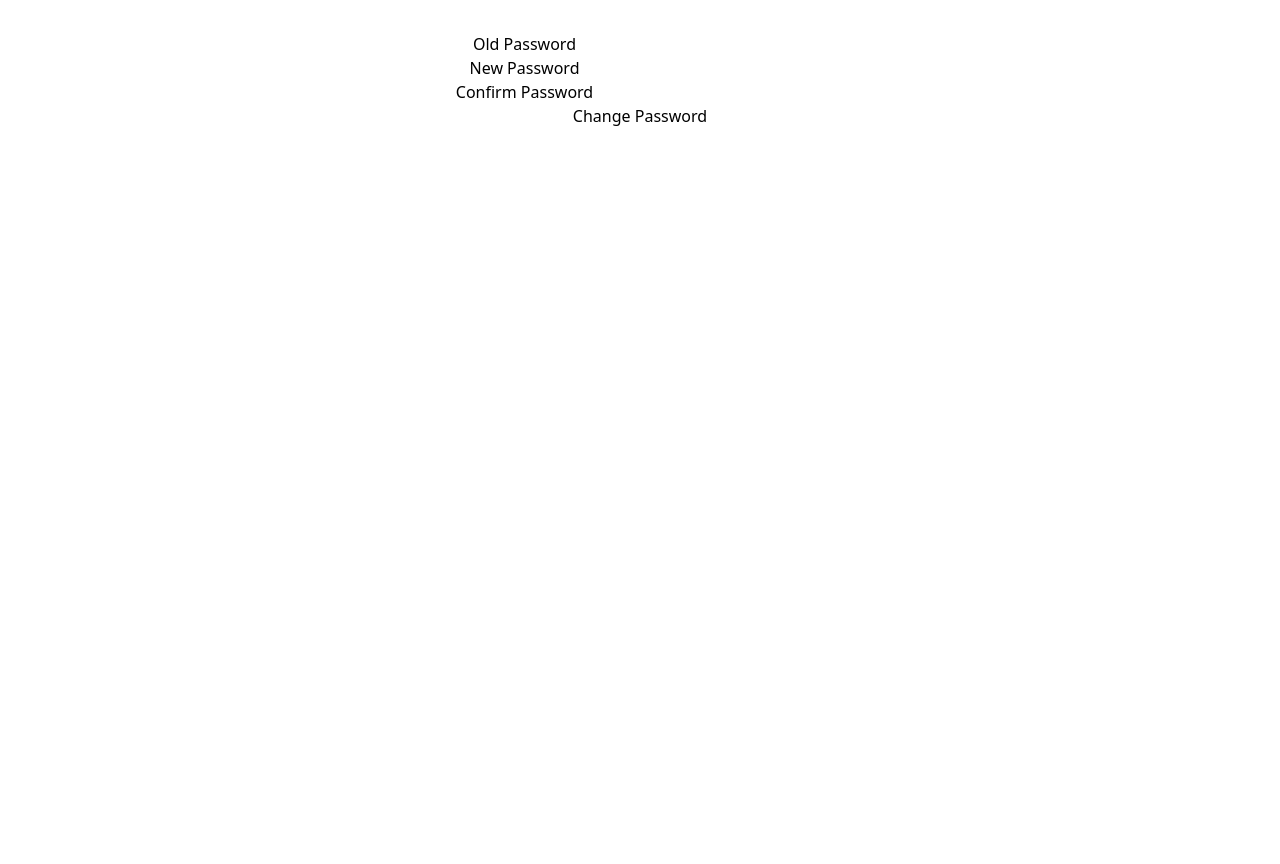
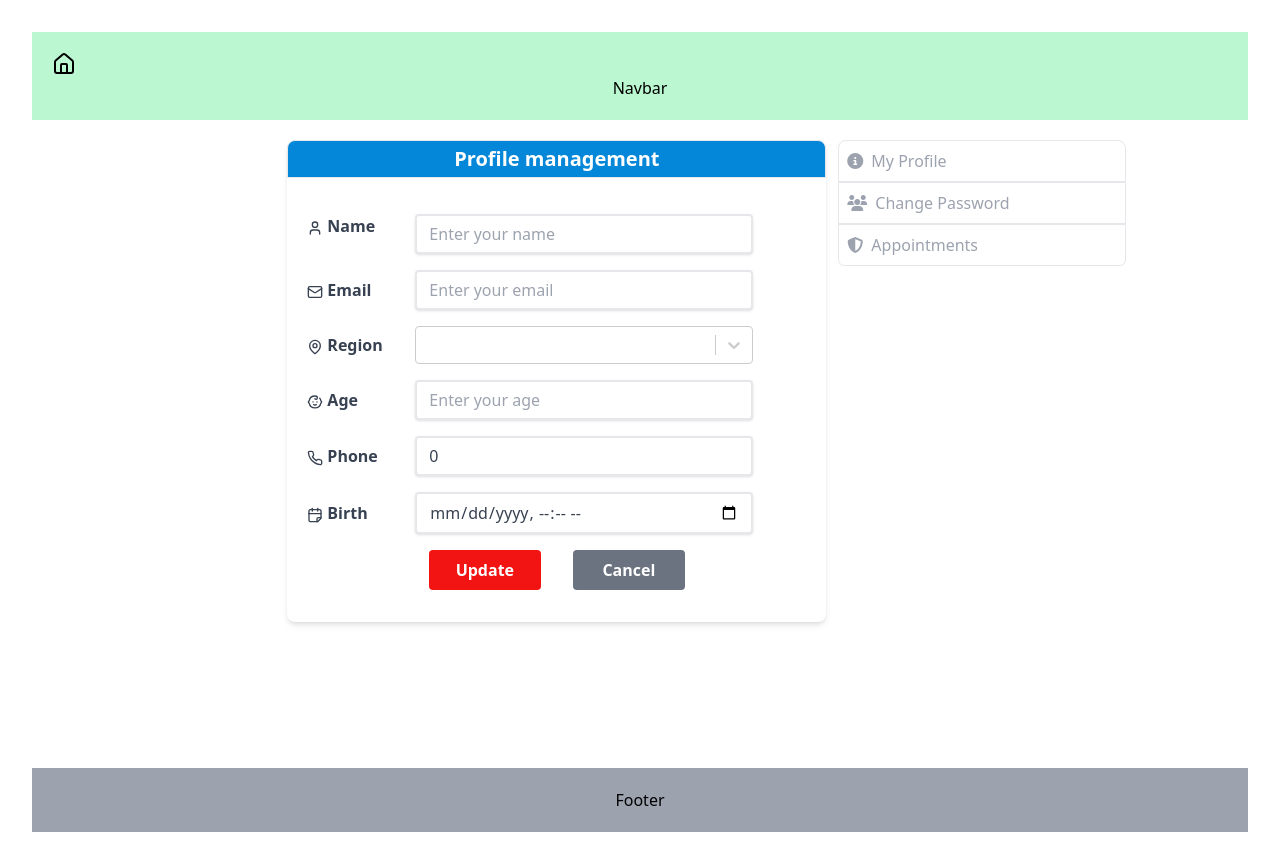
Before and after one commit to Ahmed10257/Medical-Care-System, a React (Vite) app in the folder Front-End/: page /patient-profile in a window 1280 px wide. Before the commit the page ends 800 px from the top, so only its background shows below. Built offline with nearby package versions, Linux system fonts and the light colour scheme; no server answers.

Commit message:
feat:adding patient change password component with validations

```diff
--- a/Front-End/src/App.tsx
+++ b/Front-End/src/App.tsx
@@ -1,16 +1,16 @@
 import { RouterProvider } from "react-router-dom";
 import "./App.css";
 import router from "./router";
-import PatientProfile from "./pages/PatientProfile";
-import ChangePassword from "./components/patient-profile/ChangePassword";
+// import PatientProfile from "./pages/PatientProfile";
+// import ChangePassword from "./components/patient-profile/ChangePassword";
 // import PatientProfile from "./pages/PatientProfile";
 
 function App() {
   return (
     <>
-      {/* <RouterProvider router={router} /> */}
+      <RouterProvider router={router} />
       {/* <PatientProfile /> */}
-      <ChangePassword />
+      {/* <ChangePassword /> */}
     </>
   );
 }
--- a/Front-End/src/components/patient-profile/ChangePassword.tsx
+++ b/Front-End/src/components/patient-profile/ChangePassword.tsx
@@ -1,22 +1,50 @@
 import { useState } from "react";
 import axios from "axios";
+import Swal from "sweetalert2";
+import { validatePassword } from "../../utils/patient-profile-func";
 
-function ChangePassword() {
+interface FormPasswordData {
+  oldPassword: string;
+  newPassword: string;
+  confirmPassword: string;
+}
+
+const ChangePassword = () => {
   const [oldPassword, setOldPassword] = useState("");
-  const [error, setError] = useState("");
-  const [errorConfirm, setErrorConfirm] = useState("");
-  const [success, setSuccess] = useState("");
-  const [successConfirm, setSuccessConfirm] = useState("");
   const [newPassword, setNewPassword] = useState("");
   const [confirmPassword, setConfirmPassword] = useState("");
+  const [errors, setErrors] = useState<{
+    oldPassword?: string;
+    newPassword?: string;
+    confirmPassword?: string;
+    general?: string;
+  }>({});
+
+  const handleChange = (field: string, value: string) => {
+    setErrors((prev) => ({ ...prev, [field]: "" }));
+    if (field === "oldPassword") setOldPassword(value);
+    if (field === "newPassword") setNewPassword(value);
+    if (field === "confirmPassword") setConfirmPassword(value);
+  };
 
   const changePassword = async (e: { preventDefault: () => void }) => {
-    e.preventDefault(); // Prevent the default form submission
+    e.preventDefault();
+
+    const formData: FormPasswordData = {
+      oldPassword,
+      newPassword,
+      confirmPassword,
+    };
+
+    const newErrors = validatePassword(formData);
+    if (Object.keys(newErrors).length > 0) {
+      setErrors(newErrors);
+      return;
+    }
 
     try {
-      // Step 1: Verify the old password
       const responseVerify = await axios.post(
-        `http://localhost:3000/patient/6678a12a4dbf01704044de71/verify-password`,
+        `http://localhost:3000/patient/66792d1e4c73ce610ac03a29/verify-password`,
         {
           password: oldPassword,
           newPassword: newPassword,
@@ -24,65 +52,150 @@
       );
 
       if (!responseVerify.data) {
-        setError("Password verification failed. Please try again.");
+        setErrors((prev) => ({
+          ...prev,
+          oldPassword: "Password verification failed. Please try again.",
+        }));
         return;
       }
 
-      // Step 2: Verify new password and confirm password match
-      if (newPassword !== confirmPassword) {
-        setErrorConfirm("Passwords do not match.");
-        return;
-      }
-
-      // Step 3: If verification succeeds, update the password
-
-      // If everything succeeds
-      setSuccess("Password updated successfully!");
+      Swal.fire({
+        title: "Success",
+        text: "Password updated successfully!",
+        icon: "success",
+        confirmButtonText: "Ok",
+      });
     } catch (error) {
       console.error("Error:", error);
-      setError("Failed to verify or update password. Please try again.");
+      setErrors((prev) => ({
+        ...prev,
+        general: "Failed to verify or update password. Please try again.",
+      }));
     }
   };
 
   return (
-    <>
-      <div>
-        <form onSubmit={changePassword}>
-          <div>
-            <label>Old Password</label>
-            <input
-              type="password"
-              value={oldPassword}
-              onChange={(e) => setOldPassword(e.target.value)}
-            />
-            {error && <p style={{ color: "red" }}>{error}</p>}
-            {success && <p style={{ color: "green" }}>{success}</p>}
-          </div>
-          <div>
-            <label>New Password</label>
-            <input
-              type="password"
-              value={newPassword}
-              onChange={(e) => setNewPassword(e.target.value)}
-            />
-          </div>
-          <div>
-            <label>Confirm Password</label>
-            <input
-              type="password"
-              value={confirmPassword}
-              onChange={(e) => setConfirmPassword(e.target.value)}
-            />
-            {errorConfirm && <p style={{ color: "red" }}>{errorConfirm}</p>}
-            {successConfirm && (
-              <p style={{ color: "green" }}>{successConfirm}</p>
+    <div className="container">
+      <div className="bg-white shadow-md rounded-lg text-left pt-0">
+        <h1
+          className="text-xl font-bold text-center w-full rounded-t-lg border p-1"
+          style={{
+            background: "#0487D9",
+            color: "white",
+          }}
+        >
+          Change Password
+        </h1>
+        <form onSubmit={changePassword} className="mt-5 p-4 flex flex-col">
+          <div className="mb-4">
+            <div className="flex flex-col md:flex-row">
+              <label
+                className="w-full md:w-24 text-gray-700 text-md font-bold mb-2 md:mb-0 lg:w-56"
+                htmlFor="oldPassword"
+              >
+                Old Password
+              </label>
+              <input
+                className={`shadow appearance-none border-solid border-2 rounded w-full md:w-8/12 focus:border-blue-400 md:ml-4 md:mt-0 mt-2 py-2 px-3 text-gray-700 leading-tight focus:outline-none focus:shadow-outline ${
+                  errors.oldPassword ? "border-red-500" : ""
+                }`}
+                id="oldPassword"
+                type="password"
+                name="oldPassword"
+                value={oldPassword}
+                onChange={(e) => handleChange("oldPassword", e.target.value)}
+                placeholder="Enter your old password"
+              />
+            </div>
+            {errors.oldPassword && (
+              <p className="text-red-500 text-xs lg:ml-64 font-bold italic mt-1">
+                {errors.oldPassword}
+              </p>
             )}
           </div>
-          <button type="submit">Change Password</button>
+
+          <div className="mb-4">
+            <div className="flex flex-col md:flex-row">
+              <label
+                className="w-full md:w-24 text-gray-700 text-md font-bold mb-2 md:mb-0 lg:w-56"
+                htmlFor="newPassword"
+              >
+                New Password
+              </label>
+              <input
+                className={`shadow appearance-none border-solid border-2 rounded w-full md:w-8/12 focus:border-blue-400 md:ml-4 md:mt-0 mt-2 py-2 px-3 text-gray-700 leading-tight focus:outline-none focus:shadow-outline ${
+                  errors.newPassword ? "border-red-500" : ""
+                }`}
+                id="newPassword"
+                type="password"
+                name="newPassword"
+                value={newPassword}
+                onChange={(e) => handleChange("newPassword", e.target.value)}
+                placeholder="Enter your new password"
+              />
+            </div>
+            {errors.newPassword && (
+              <p className="text-red-500 text-xs lg:ml-64 font-bold italic mt-1">
+                {errors.newPassword}
+              </p>
+            )}
+          </div>
+          <div className="mb-4">
+            <div className="flex flex-col md:flex-row">
+              <label
+                className="w-full md:w-24 text-gray-700 text-md font-bold mb-2 md:mb-0 lg:w-56"
+                htmlFor="confirmPassword"
+              >
+                Confirm Password
+              </label>
+              <input
+                className={`shadow appearance-none border-solid border-2 rounded w-full md:w-8/12 focus:border-blue-400 md:ml-4 md:mt-0 mt-2 py-2 px-3 text-gray-700 leading-tight focus:outline-none focus:shadow-outline ${
+                  errors.confirmPassword ? "border-red-500" : ""
+                }`}
+                id="confirmPassword"
+                type="password"
+                name="confirmPassword"
+                value={confirmPassword}
+                onChange={(e) =>
+                  handleChange("confirmPassword", e.target.value)
+                }
+                placeholder="Confirm your new password"
+              />
+            </div>
+            {errors.confirmPassword && (
+              <p className="text-red-500 text-xs lg:ml-64 font-bold italic mt-1">
+                {errors.confirmPassword}
+              </p>
+            )}
+          </div>
+
+          {errors.general && (
+            <p className="text-red-500 text-center font-bold italic mt-1">
+              {errors.general}
+            </p>
+          )}
+          <div className="flex justify-center flex-col md:flex-row gap-4 md:gap-8 mt-4">
+            <button
+              className="text-white w-full md:w-28 font-bold py-2 px-4 rounded focus:outline-none focus:shadow-outline mb-4"
+              style={{ backgroundColor: "#F21313" }}
+              type="submit"
+            >
+              Update
+            </button>
+            <button
+              onClick={() => {
+                window.location.href = "/";
+              }}
+              className="bg-gray-500 w-full md:w-28 hover:bg-gray-700 text-white font-bold py-2 px-4 rounded focus:outline-none focus:shadow-outline mb-4"
+              type="button"
+            >
+              Cancel
+            </button>
+          </div>
         </form>
       </div>
-    </>
+    </div>
   );
-}
+};
 
 export default ChangePassword;
--- a/Front-End/src/interfaces/patient-profile.ts
+++ b/Front-End/src/interfaces/patient-profile.ts
@@ -12,3 +12,9 @@
   addresses: Address[];
   birthDate: string;
 }
+
+export interface FormPasswordData {
+  oldPassword: string;
+  newPassword: string;
+  confirmPassword: string;
+}
--- a/Front-End/src/utils/patient-profile-func.ts
+++ b/Front-End/src/utils/patient-profile-func.ts
@@ -1,4 +1,4 @@
-import { FormData } from "../interfaces/patient-profile";
+import { FormData, FormPasswordData } from "../interfaces/patient-profile";
 
 export const validate = (formData: FormData) => {
   const newErrors: any = {};
@@ -41,3 +41,25 @@
 
   return newErrors;
 };
+
+export const validatePassword = (formData: FormPasswordData) => {
+  const newErrors: any = {};
+
+  if (!formData.oldPassword) {
+    newErrors.oldPassword = "Old Password is required.";
+  }
+  if (!formData.newPassword) {
+    newErrors.newPassword = "New Password is required.";
+  } else if (formData.newPassword.length < 6) {
+    newErrors.newPassword = "Password must be at least 6 characters.";
+  } else if (formData.newPassword.length > 50) {
+    newErrors.newPassword = "Password must be at most 50 characters.";
+  }
+  if (!formData.confirmPassword) {
+    newErrors.confirmPassword = "Confirm Password is required.";
+  } else if (formData.confirmPassword !== formData.newPassword) {
+    newErrors.confirmPassword = "Passwords do not match.";
+  }
+
+  return newErrors;
+};
```
